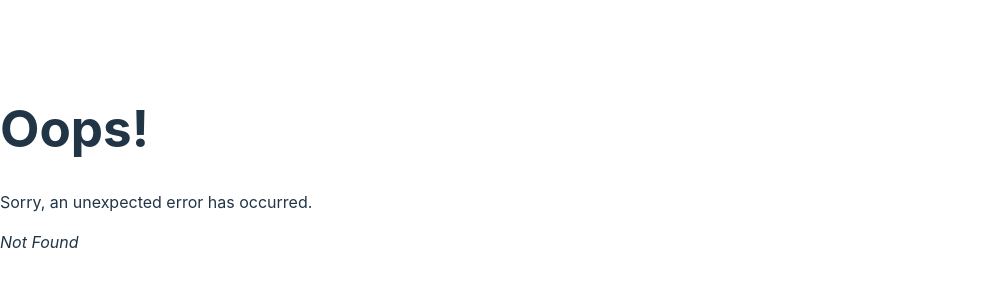
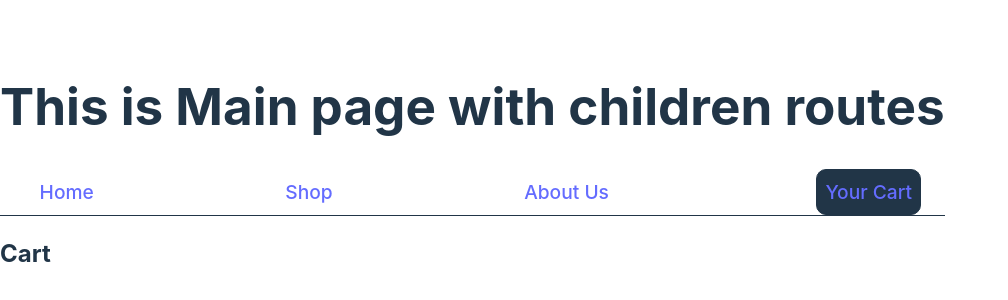
Before and after one commit to r0hitm/shopping-kart, a React (Vite) app: page /cart in a window 1280 px wide. Before the commit this address had no page. Shown: the part 232-532 px from the top of the page, without its empty margins (0-1008 px from the left). Built offline with nearby package versions, Linux system fonts and the light colour scheme.

Commit message:
Added Cart route

```diff
--- /dev/null
+++ b/src/routes/cart.jsx
@@ -0,0 +1,3 @@
+export default function Cart() {
+    return <h2>Cart</h2>;
+}
```
Also changed, not shown: src/main.jsx (+19 -17 lines).
